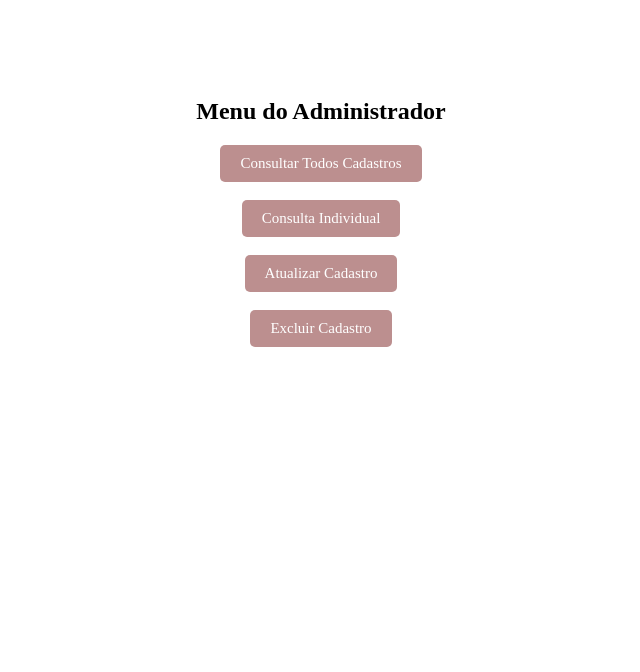
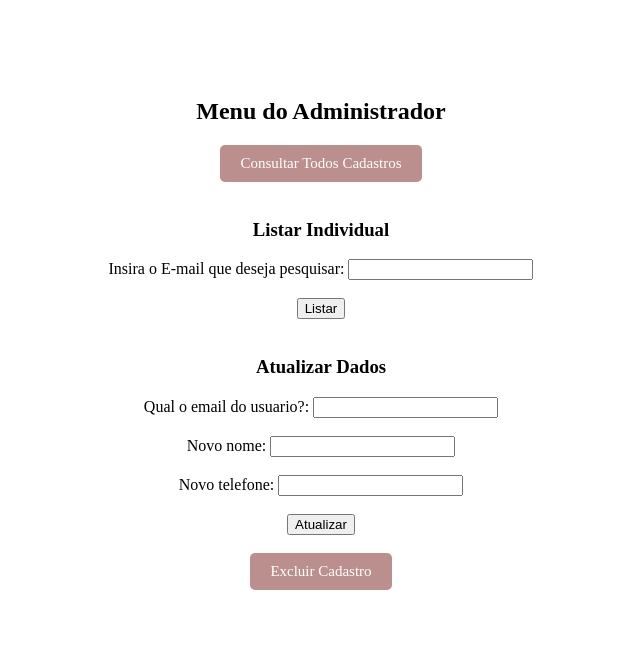
Before and after one commit to NandaPerialdo/Flask5, a Flask app: page /administrador in a window 1280 px wide. Shown: the part 186-858 px from the top of the page, without its empty margins (319-959 px from the left). Before the commit the page ends 533 px from the top, so only its background shows below. Run offline with Flask 3, Linux system fonts and the light colour scheme.

Commit message:
Primeiro Commit

```diff
--- a/app/routes.py
+++ b/app/routes.py
@@ -3,6 +3,7 @@ from flask import render_template
 from flask import request
 import json
 import requests
+import this
 link = "https://ti18n-f62da-default-rtdb.firebaseio.com/" #conecta o banco de dados
 
 @app.route('/')
@@ -68,19 +69,21 @@ def entrar():
     senha = request.form.get("txtLoginSenha")
     requisicao = requests.get(f'{link}/cadastrar/.json')  # solicitar os dados
     dicionario = requisicao.json()
-    usuario = ''
+    idAdmin = "admin" #usuario administrador
+    senhaAdmin = "admin" #senha do administrador
     try:
             for codigo in dicionario:
                 usuario = dicionario[codigo]['email']
                 sen     = dicionario[codigo]['senha']
+                if (usuario == idAdmin and sen == senhaAdmin):
+                    return render_template('administrador.html')
                 if (usuario == email and sen == senha):
-                    return usuario
-
-            return 'erro'
+                    return render_template('usuario.html')
+            return render_template('erroLogin.html')
     except Exception as e:
             return f'Ocorreu um erro\n\n {e}'
 
-
+#listar todos os dados
 @app.route('/listar')
 def listarTudo():
     try:
@@ -90,35 +93,62 @@ def listarTudo():
     except Exception as e:
         return f'Ocorreu um erro\n\n + {e}'
 
-@app.route('/listarIndividual')
-def listarIndividual():
-    requisicao = requests.get(f'{link}/cadastrar/.json')
+#listar individual, pesquisando pelo email no banco ded dados
+@app.route('/listarIndividual', methods=['POST'])
+def listarInd():
+    email = request.form.get("txtPesquisaMail")
+    requisicao = requests.get(f'{link}/cadastrar/.json')  # solicitar os dados
     dicionario = requisicao.json()
-    idCadastro = ""
     try:
-        for codigo in dicionario:
-                usuario = dicionario[codigo]['nome']
-                if(usuario == 'teste'):
-                    idCadastro = codigo
-                return idCadastro
+            for codigo in dicionario:
+                usuario = dicionario[codigo]['email']
+                if (usuario == email):
+                    return dicionario[codigo]#validado
+
+            return "email nao encontrado"
     except Exception as e:
-            return f'Algo deu errado!\n\n + {e}'
+            return f'Ocorreu um erro\n\n {e}'
 
-    # -NySO_S4fUqHm7Esx0zn
+#@app.route('/listarIndividual')
+#def listarIndividual():
+    #requisicao = requests.get(f'{link}/cadastrar/.json')
+    #dicionario = requisicao.json()
+    #idCadastro = ""
+    #try:
+        #for codigo in dicionario:
+                #usuario = dicionario[codigo]['nome']
+                #if(usuario == 'teste'):
+                    #idCadastro = codigo
+                #return idCadastro
+    #except Exception as e:
+            #return f'Algo deu errado!\n\n + {e}'
 
+#atualizar os dados
 @app.route('/atualizar')
 def atualizar():
+    nome = request.form.get("txtUpNome")
+    email = request.form.get("txtUpMail")
+    telefone = request.form.get("txtUpTel")
     try:
-        dados = {"email":"fefe@gmail.com"}#parametro para atualizaçao
-        requisicao = requests.patch(f'{link}/cadastrar/-NySO_S4fUqHm7Esx0zn/.json', data=json.dumps(dados))
+        dados = {"nome": nome, "telefone": telefone}#parametro para atualizaçao
+        requisicao = requests.patch(f'{link}/cadastrar/{email}/.json', data=json.dumps(dados))
         return"Atualizado com sucesso!"
     except Exception as e:
         return f'Houve um erro!\n\n + {e}'
 
+#@app.route('/atualizar')
+#def atualizar():
+    #try:
+        #dados = {"email":"fefe@gmail.com"}#parametro para atualizaçao
+        #requisicao = requests.patch(f'{link}/cadastrar/-NySO_S4fUqHm7Esx0zn/.json', data=json.dumps(dados))
+        #return"Atualizado com sucesso!"
+    #except Exception as e:
+        #return f'Houve um erro!\n\n + {e}'
+
 @app.route('/excluir')
 def excluir():
     try:
-        requisicao =requests.delete(f'{link}/cadastrar/-NySO_S4fUqHm7Esx0zn/.json')
+        requisicao = requests.delete(f'{link}/cadastrar/-NySO_S4fUqHm7Esx0zn/.json')
         return "Excluido com sucesso!"
     except Exception as e:
         return f'Houve um erro!\n\n + {e}'
--- a/app/static/css/estilo.css
+++ b/app/static/css/estilo.css
@@ -269,3 +269,21 @@ li:hover{
     text-align: center;
     padding-top: 200px;
 }
+
+/*Pagina Erro de Login*/
+
+#erroLogin{
+    text-align: center;
+    padding-top: 200px;
+}
+
+.botaoTentarNovamente{
+    display: inline-block;
+    padding: 10px 20px;
+    font-size: 15px;
+    color: #fff;
+    background-color: #BC8F8F;
+    text-align: center;
+    text-decoration: none;
+    border-radius: 5px;
+}
--- a/app/templates/administrador.html
+++ b/app/templates/administrador.html
@@ -6,13 +6,40 @@
     <link rel="stylesheet" type="text/css" href="{{url_for('static', filename='css/estilo.css')}}">
 </head>
 <body>
+    <!--menu do administrador-->
     <section id="menu">
-        <!--menu do administrador-->
         <h2>Menu do Administrador</h2>
-        <!--chamando metodos que fazem o crud-->
+
+        <!--metodo para listar todos os cadastros-->
         <a class="botaoMenu" href="/listar">Consultar Todos Cadastros</a><br><br>
-        <a class="botaoMenu" href="/listarIndividual">Consulta Individual</a><br><br>
-        <a class="botaoMenu" href="/atualizar">Atualizar Cadastro</a><br><br>
+
+        <!--metodo para listar cadastros individuais a partir do email-->
+        <h3>Listar Individual</h3>
+
+        <form action="/listarIndividual" method="POST">
+            <label name="listar">Insira o E-mail que deseja pesquisar: </label>
+            <input type="text" name="txtPesquisaMail" id="pesquisaMail"><br><br>
+
+            <button class="botaoPesquisa" type="submit" onclick="">Listar</button>
+        </form><br>
+
+        <!--metodo para atualizar os dados-->
+        <h3>Atualizar Dados</h3>
+
+        <form action="/atualizar" method="POST">
+            <label name="upEmail">Qual o email do usuario?: </label>
+            <input type="text" name="txtUpMail" id="upMail"><br><br>
+
+            <label name="upNome">Novo nome: </label>
+            <input type="text" name="txtUpName" id="upName"><br><br>
+
+            <label name="upTelefone">Novo telefone: </label>
+            <input type="text" name="txtUpTel" id="upTel"><br><br>
+
+            <button class="botaoAtualiza" type="submit" onclick="">Atualizar</button>
+        </form><br>
+
+        <!--metodo para excluir os dados-->
         <a class="botaoMenu" href="/excluir">Excluir Cadastro</a><br><br>
     </section>
 </body>
--- a/app/templates/login.html
+++ b/app/templates/login.html
@@ -18,9 +18,7 @@
         <!--link para voltar à pagina anterior-->
         <br><a class="linkVoltarLogin" href='/cadastro'>Voltar</a><br><br>
 
-        <!--caminhos possiveis-->
-        <a href="/administrador">Acesso Administrador</a><br>
-        <a href="/usuario">Acesso Usuário</a>
+
     </section>
 
 
```
Also changed, not shown: app/templates/erroLogin.html (added, +17 -0 lines).
